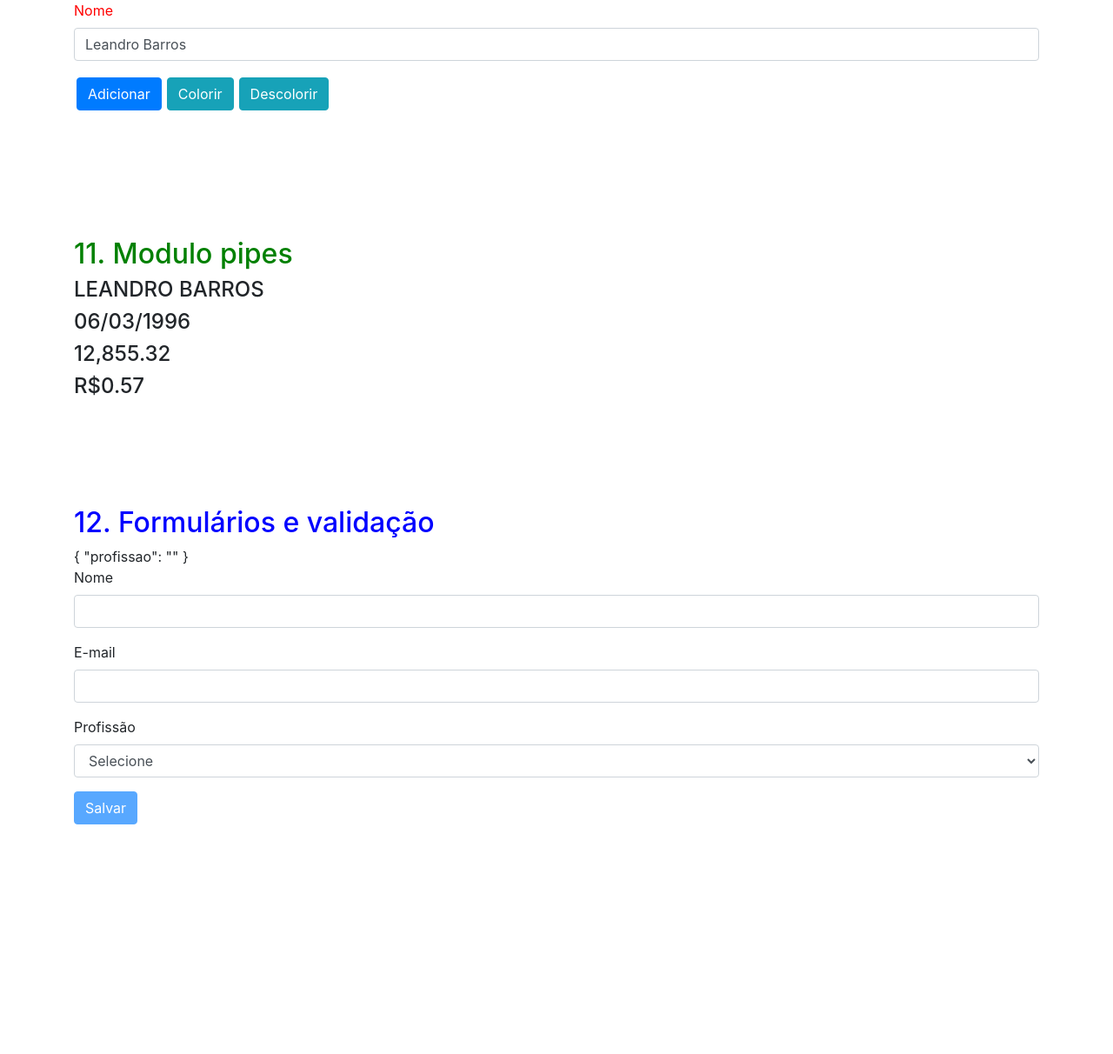
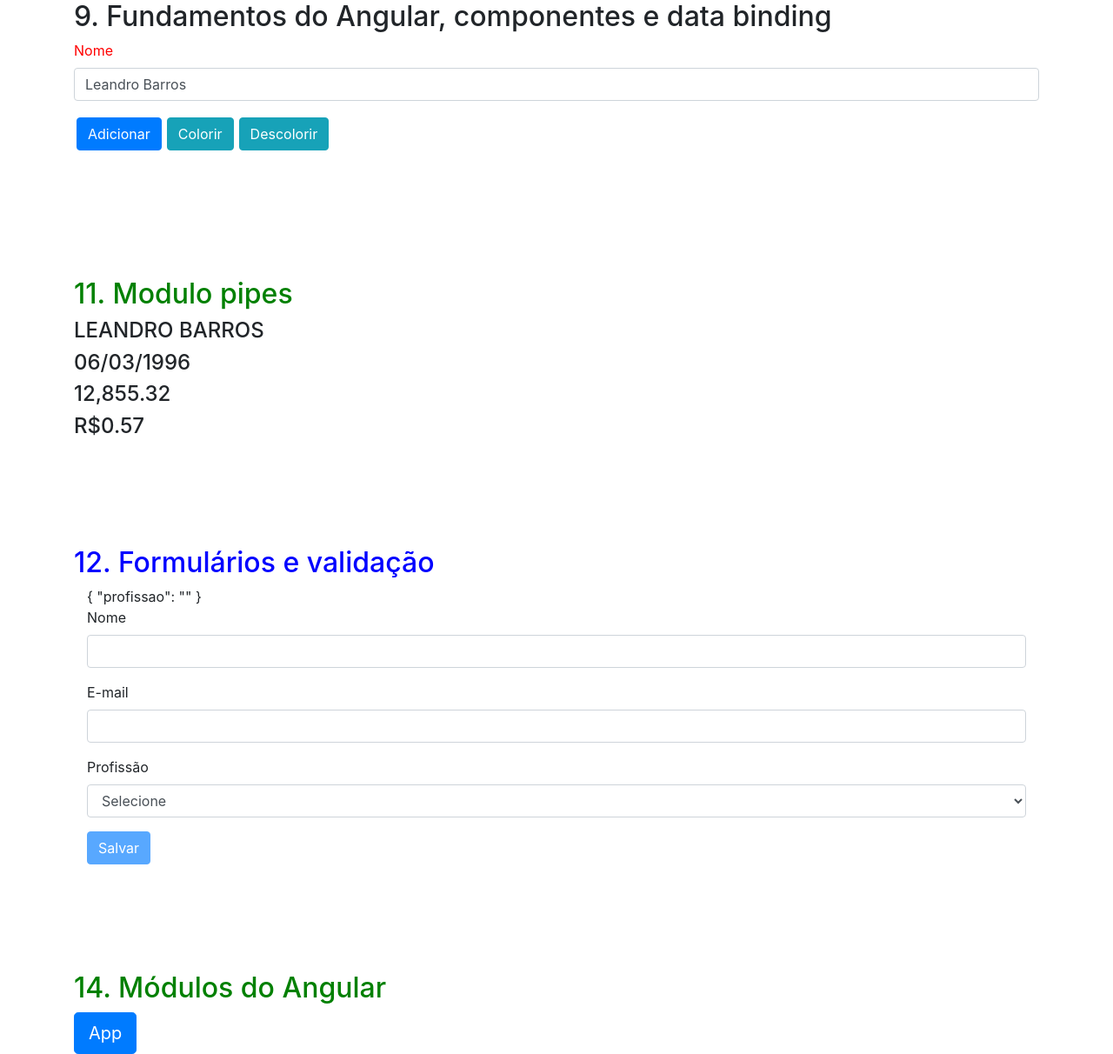
Before and after one commit to leandro-barros/primeiros-passos-angular, an Angular app: page / in a window 1280 px wide. Shown: the whole page at 87% size. Before the commit the page ends 948 px from the top, so only its background shows below. Built offline with nearby package versions, Linux system fonts and the light colour scheme.

Commit message:
14.2. Criando um módulo e exportando um componente.

```diff
--- a/src/app/app.component.html
+++ b/src/app/app.component.html
@@ -1,4 +1,5 @@
 <div class="container">
+    <h2>9. Fundamentos do Angular, componentes e data binding</h2>
  <app-funcionario-form (funcionarioAdicionado)="aoAdicionar($event)"></app-funcionario-form>
 
   <div class="row" style="margin-top: 20px">
@@ -11,6 +12,9 @@
   <app-pipes></app-pipes>
 
   <h2 [ngStyle]="estiloPipes('f')">12. Formulários e validação</h2>
+  <app-formularios-validacao></app-formularios-validacao>
+
+
+  <h2 [ngStyle]="estiloPipes('p')">14. Módulos do Angular</h2>
+  <app-botao-grande label="App"></app-botao-grande>
 </div>
-
-<app-formularios-validacao></app-formularios-validacao>
--- a/src/app/app.module.ts
+++ b/src/app/app.module.ts
@@ -8,6 +8,7 @@ import { FuncionarioFormComponent } from './funcionario-form/funcionario-form.co
 import { CampoColoridoDirective } from './campo-colorido.directive';
 import { PipesComponent } from './pipes/pipes.component';
 import { FormulariosValidacaoComponent } from './formularios-validacao/formularios-validacao.component';
+import { BotoesModule } from './botoes/botoes.module';
 
 @NgModule({
   declarations: [
@@ -20,7 +21,8 @@ import { FormulariosValidacaoComponent } from './formularios-validacao/formulari
   ],
   imports: [
     BrowserModule,
-    FormsModule
+    FormsModule,
+    BotoesModule
   ],
   providers: [],
   bootstrap: [AppComponent]
--- /dev/null
+++ b/src/app/botoes/botao-grande/botao-grande.component.html
@@ -0,0 +1 @@
+<button type="button" class="btn btn-primary btn-lg"> {{ label }}</button>
--- /dev/null
+++ b/src/app/botoes/botao-grande/botao-grande.component.ts
@@ -0,0 +1,17 @@
+import { Component, OnInit, Input } from '@angular/core';
+
+@Component({
+  selector: 'app-botao-grande',
+  templateUrl: './botao-grande.component.html',
+  styleUrls: ['./botao-grande.component.css']
+})
+export class BotaoGrandeComponent implements OnInit {
+
+  @Input() label : string; //Permite passar como parâmetro no BotaoGrandeComponent
+
+  constructor() { }
+
+  ngOnInit() {
+  }
+
+}
```
Also changed, not shown: src/app/botoes/botoes.module.ts (added, +12 -0 lines), src/app/botoes/botao-grande/botao-grande.component.css (added).
